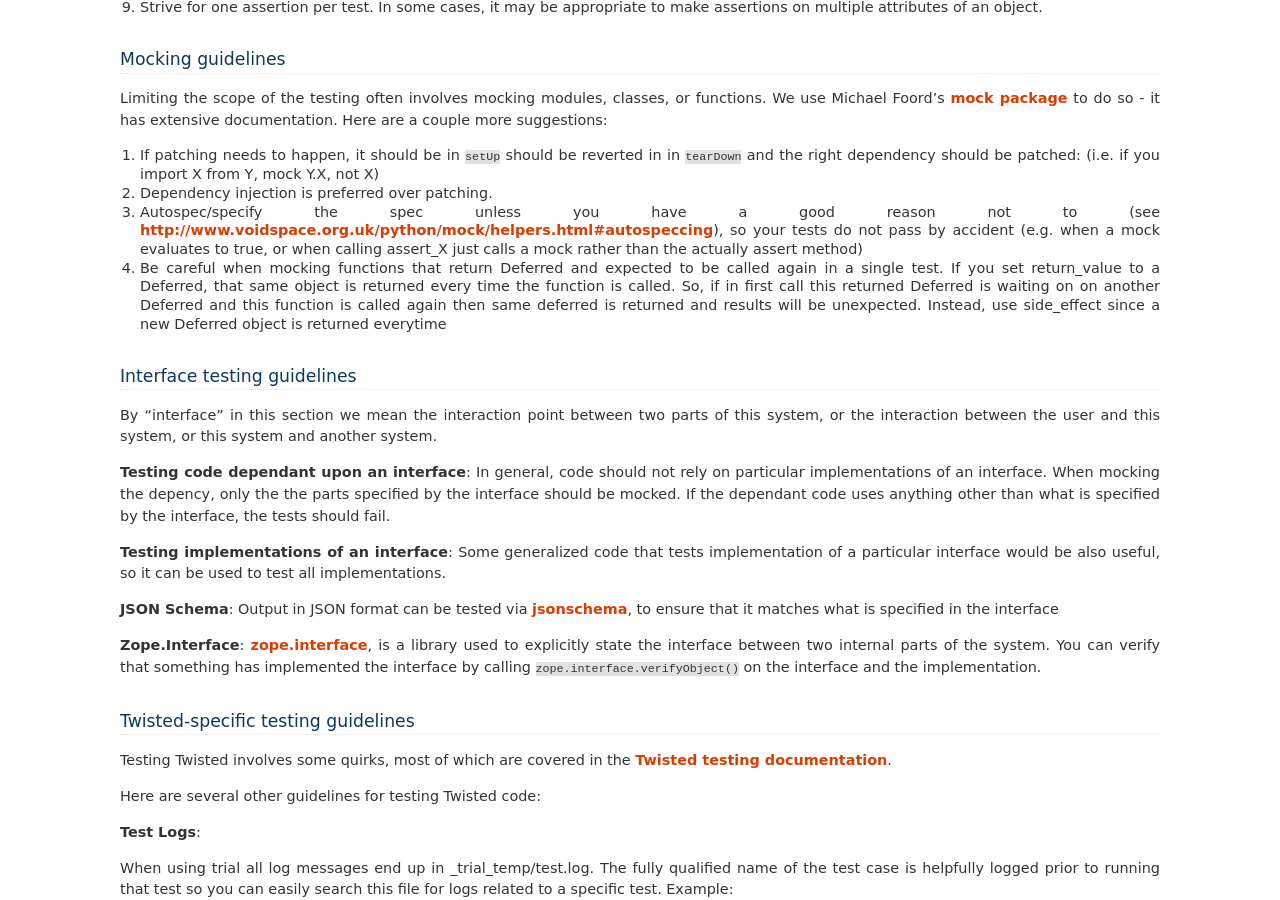
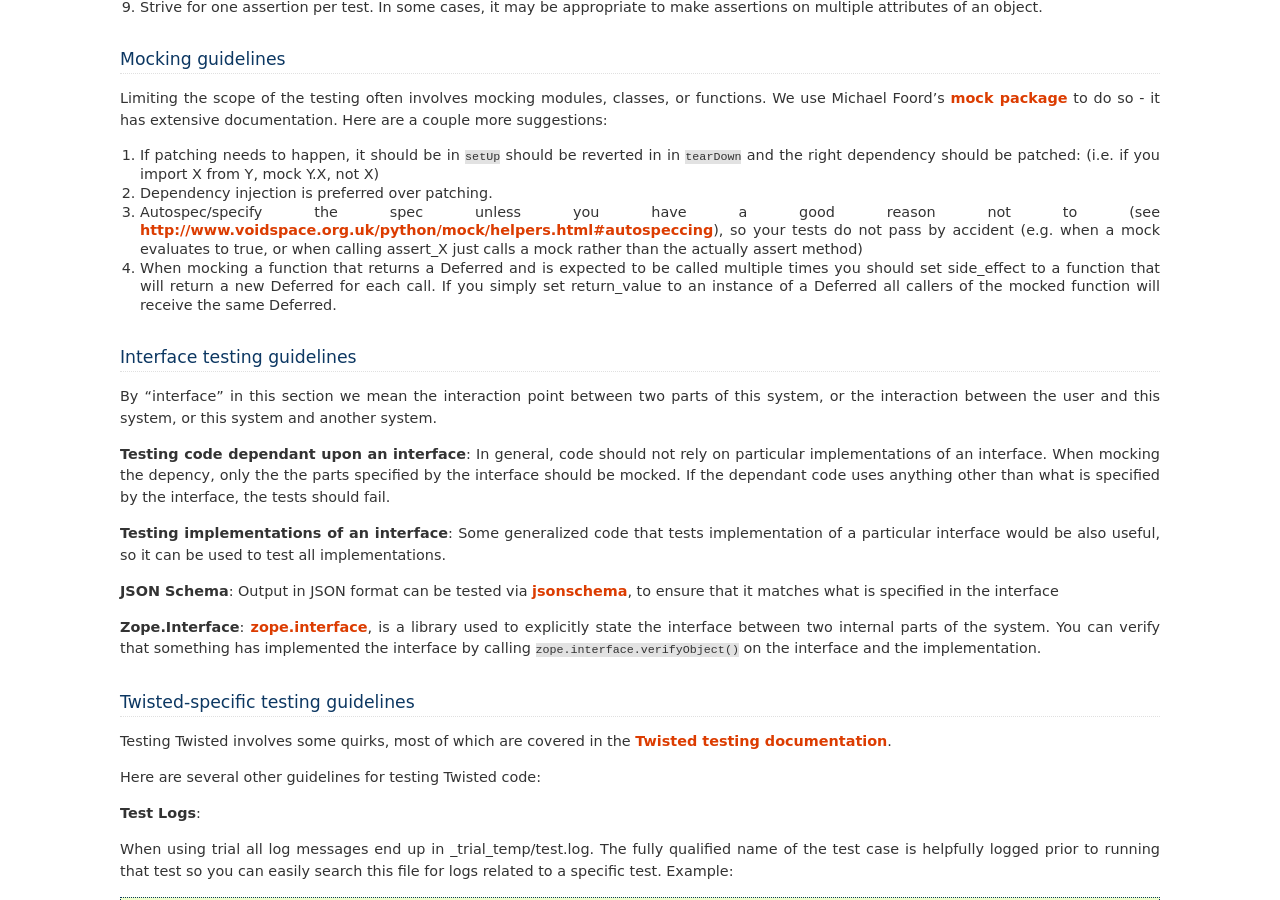
Before and after one commit to rackerlabs/otter, a Sphinx documentation site: the page built from doc/standards.rst, in a window 1280 px wide and 900 px high, scrolled down 2563 px. Built offline with Sphinx 7.4.7, drawn with Linux system fonts in a browser that asks for light colours; pages that are not in the unit, such as notebooks, are missing from menus.

Commit message:
updated based on @dried words

```diff
--- a/doc/standards.rst
+++ b/doc/standards.rst
@@ -169,11 +169,10 @@
    http://www.voidspace.org.uk/python/mock/helpers.html#autospeccing), so your tests do not pass by
    accident (e.g. when a mock evaluates to true, or when calling assert_X just calls a mock rather than
    the actually assert method)
-#. Be careful when mocking functions that return Deferred and expected to be called again in a single test.
-   If you set return_value to a Deferred, that same object is returned every time the function is
-   called. So, if in first call this returned Deferred is waiting on on another Deferred and this
-   function is called again then same deferred is returned and results will be unexpected. Instead,
-   use side_effect since a new Deferred object is returned everytime
+#. When mocking a function that returns a Deferred and is expected to be called multiple times you
+   should set side_effect to a function that will return a new Deferred for each call. If you simply
+   set return_value to an instance of a Deferred all callers of the mocked function will receive the
+   same Deferred.
 
 ----------------------------
 Interface testing guidelines
```
